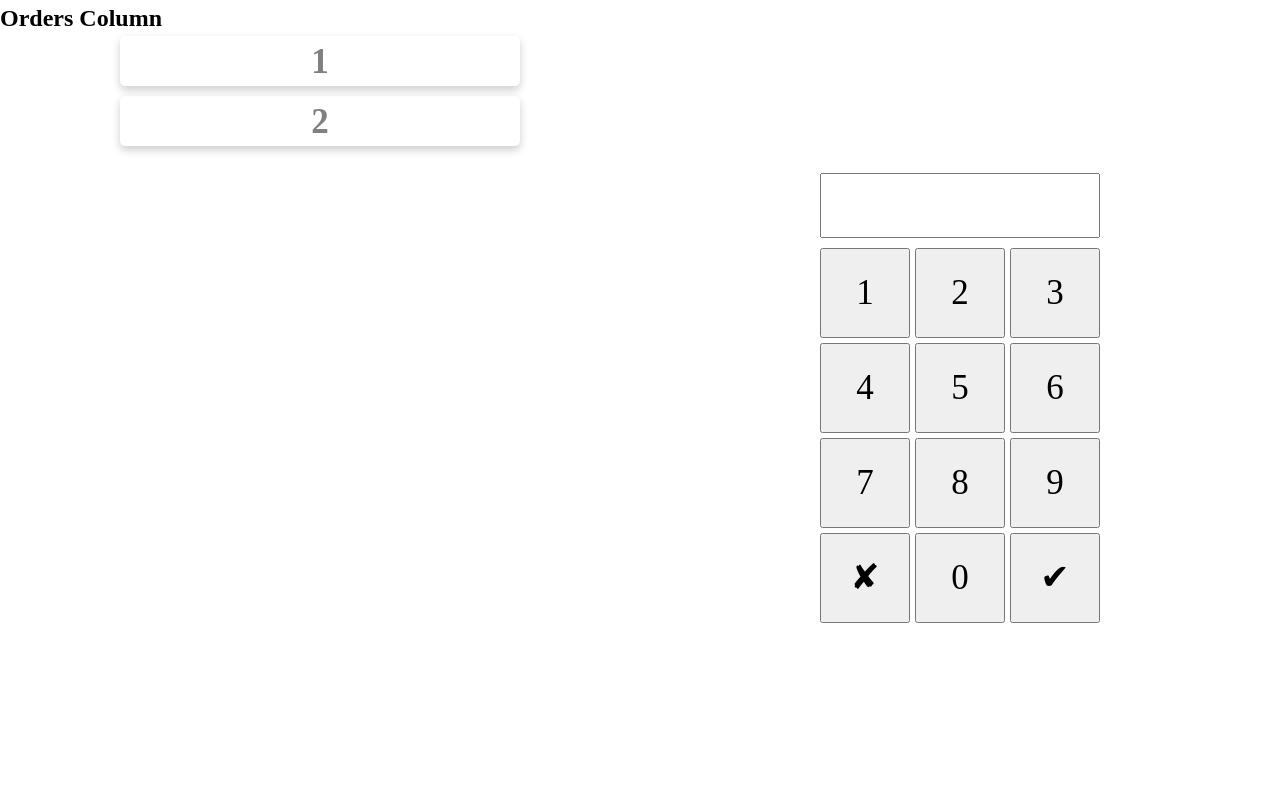
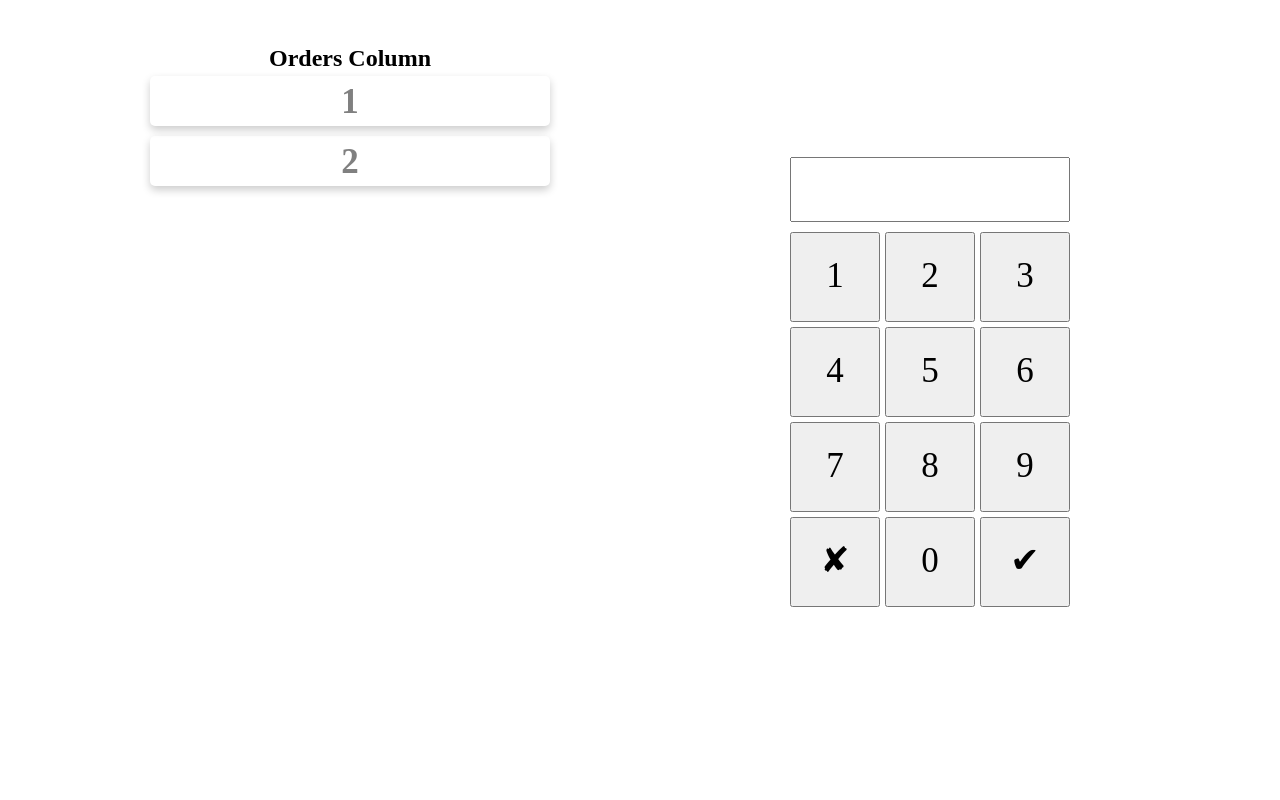
Before and after one commit to NikitaSidaway/RestaurantOrderSystem, a Flask app: page / in a window 1280 px wide. Run offline with Flask 3, Linux system fonts and the light colour scheme; data comes from the database, SQL or seed files in the repository; both versions use the stored data as it was after the commit.

Commit message:
Make only the orders coloumn scrollable

```diff
--- a/static/style.css
+++ b/static/style.css
@@ -34,6 +34,9 @@ h1, h2, h3, h4, h5, h6 {
 }
 
 
+h2 {
+  text-align: center;
+}
 
 h3 {
   text-align: center;
@@ -47,8 +50,20 @@ h3 {
 }
 
 .twocolumn {
-    display: grid;
-    grid-template-columns: 1fr 1fr;
+  display: grid;
+  grid-template-columns: 1fr 1fr;
+  height: 100vh;
+  margin-left: 60px;
+  margin-right: 60px;
+}
+
+.numpadcolumn {
+  max-height: 100%;
+}
+
+.ordercolumn {
+  margin-top: 40px;
+  overflow-y: auto;
 }
 
 .card {
```
Also changed, not shown: RestaurantDatabase.db.
